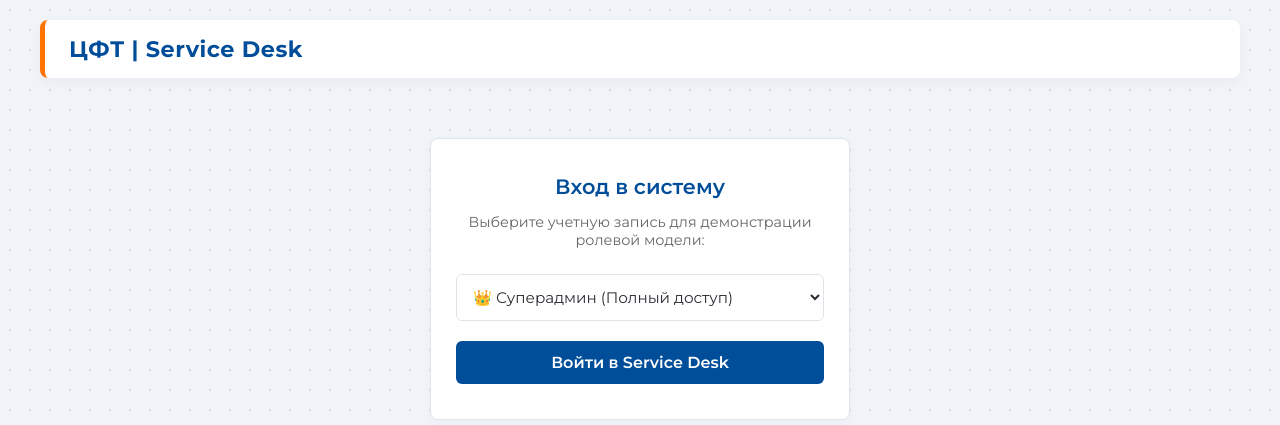
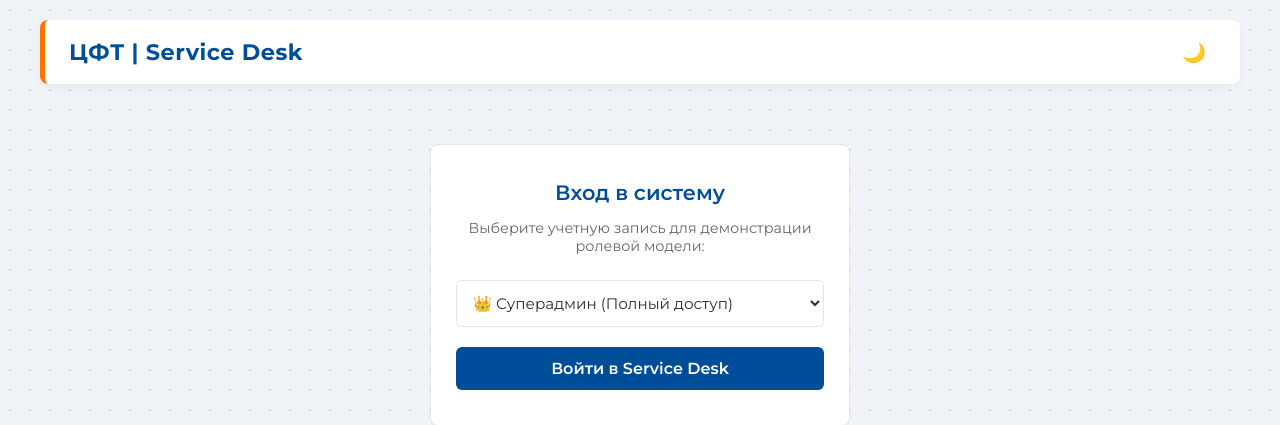
Before and after one commit to maksimvydrin/cft-project, a Flask app: page /login in a window 1280 px wide. Shown: the top 425 px of the page. Run offline with Flask 3, Linux system fonts and the light colour scheme; data comes from the database, SQL or seed files in the repository.

Commit message:
темная тема

```diff
--- a/app/templates/base.html
+++ b/app/templates/base.html
@@ -236,10 +236,10 @@
                         👤 {{ session.get('user_name') }}
                     </span>
                     <a href="/logout" style="color: #e74c3c; font-size: 0.85rem;">Выйти</a>
+                {% endif %}
 
-                    <!-- Кнопка переключения темы -->
-                    <button id="theme-toggle" title="Переключить тему">🌙</button>
-                {% endif %}
+                <!-- Кнопка переключения темы (видна всегда) -->
+                <button id="theme-toggle" title="Переключить тему">🌙</button>
             </div>
         </div>
 
```
Also changed, not shown: 1 other file.
